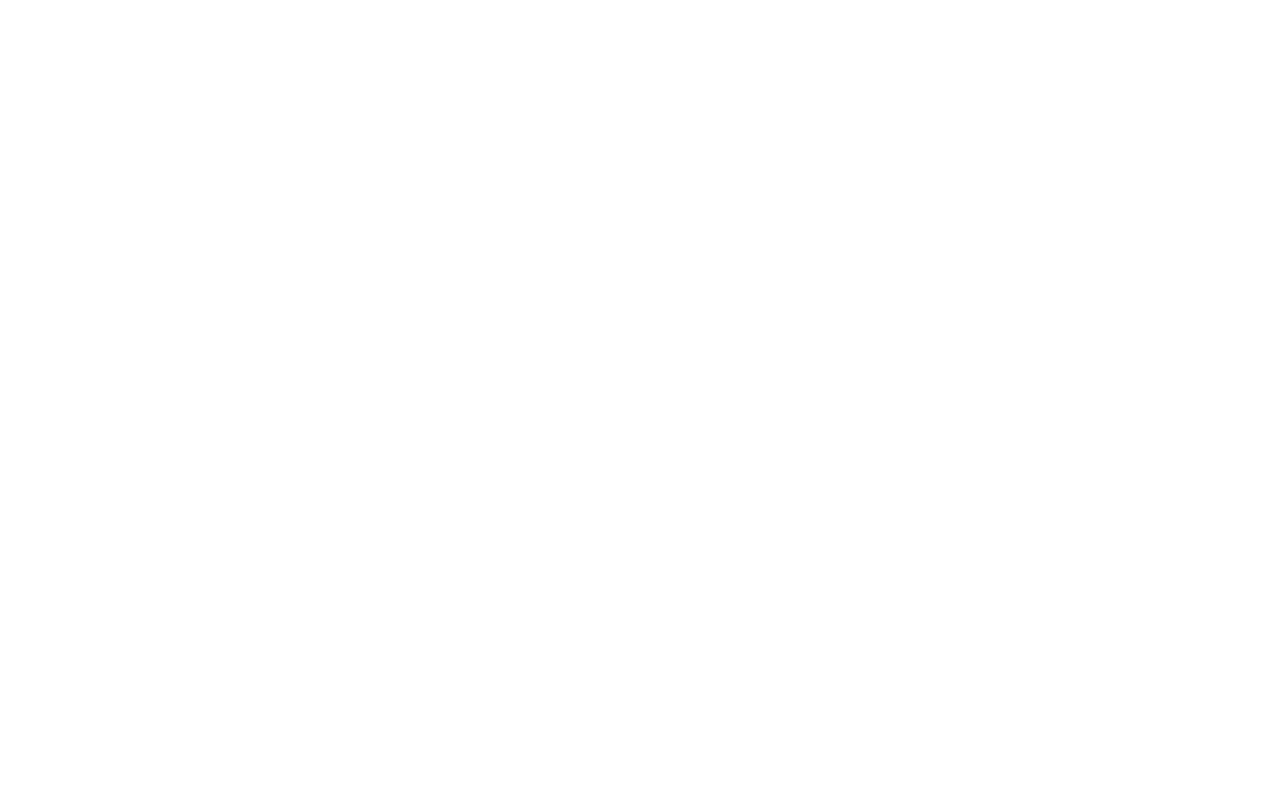
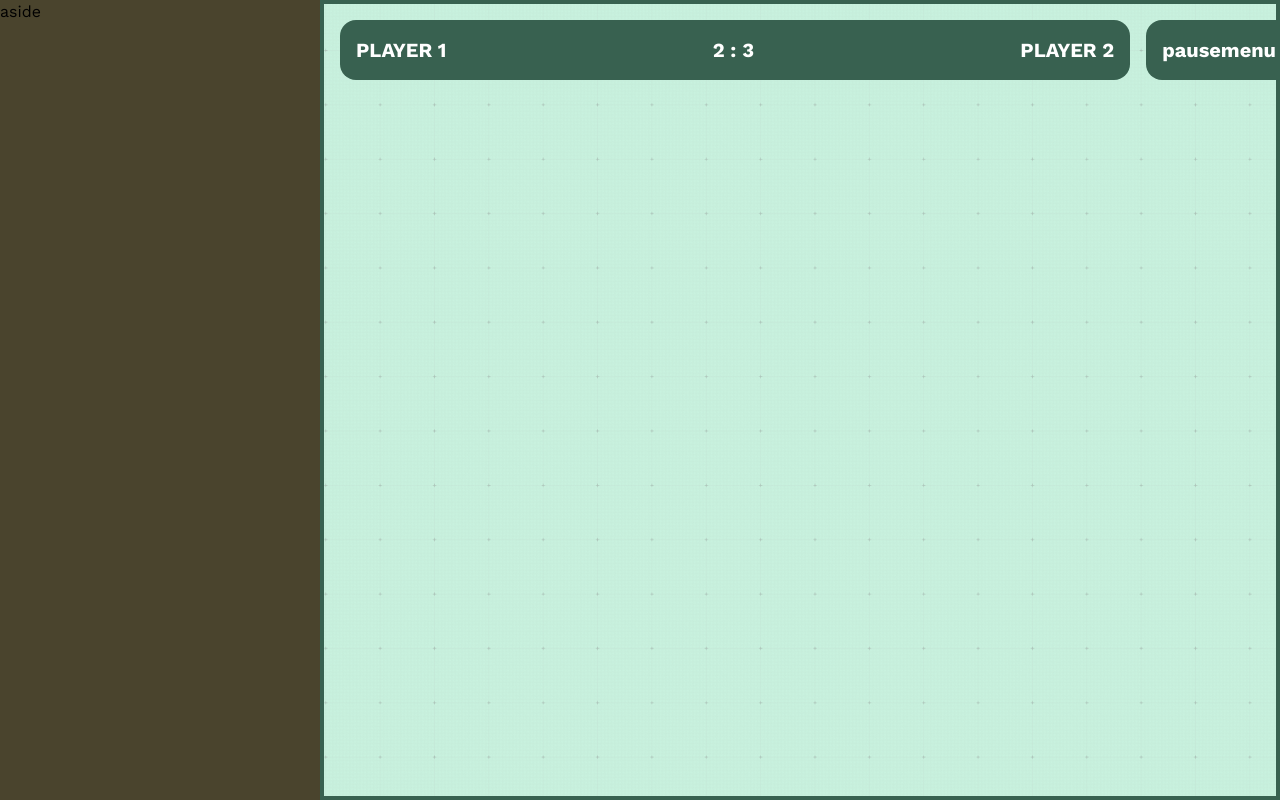
Before and after one commit to Potomoto17/Project-Tank-trouble, a SvelteKit app: page /game in a window 1280 px wide. Built offline with nearby package versions, Linux system fonts and the light colour scheme.

Commit message:
started adding game screen

```diff
--- a/src/routes/(GAME)/game/+page.svelte
+++ b/src/routes/(GAME)/game/+page.svelte
@@ -3,3 +3,26 @@
 
 	let { data }: { data: PageData } = $props();
 </script>
+
+<section class="gameBg bg-blueNyanza flex h-screen min-h-screen">
+	<aside class="bg-dabBrown2 h-full w-[25vw]">aside</aside>
+	<div class="border-hunterGreen relative h-full w-[75vw] border-4">
+		<header class="absolute m-4 flex w-full gap-4 text-xl font-bold text-white">
+			<div class="bg-hunterGreen flex w-full items-center justify-between rounded-2xl p-4">
+				<p>PLAYER 1</p>
+				<p>2 : 3</p>
+				<p>PLAYER 2</p>
+			</div>
+			<div class="bg-hunterGreen w-max rounded-2xl p-4">pausemenu</div>
+		</header>
+		<div class="mainUiasdasdasdasdasd"></div>
+	</div>
+</section>
+
+<style>
+	.gameBg {
+		background-image: url('/src/lib/assets/game/backgrounds/Mathematics.png');
+		background-size: cover;
+		background-position: center;
+	}
+</style>
```
Also changed, not shown: src/lib/assets/game/backgrounds/Mathematics.png (added).
